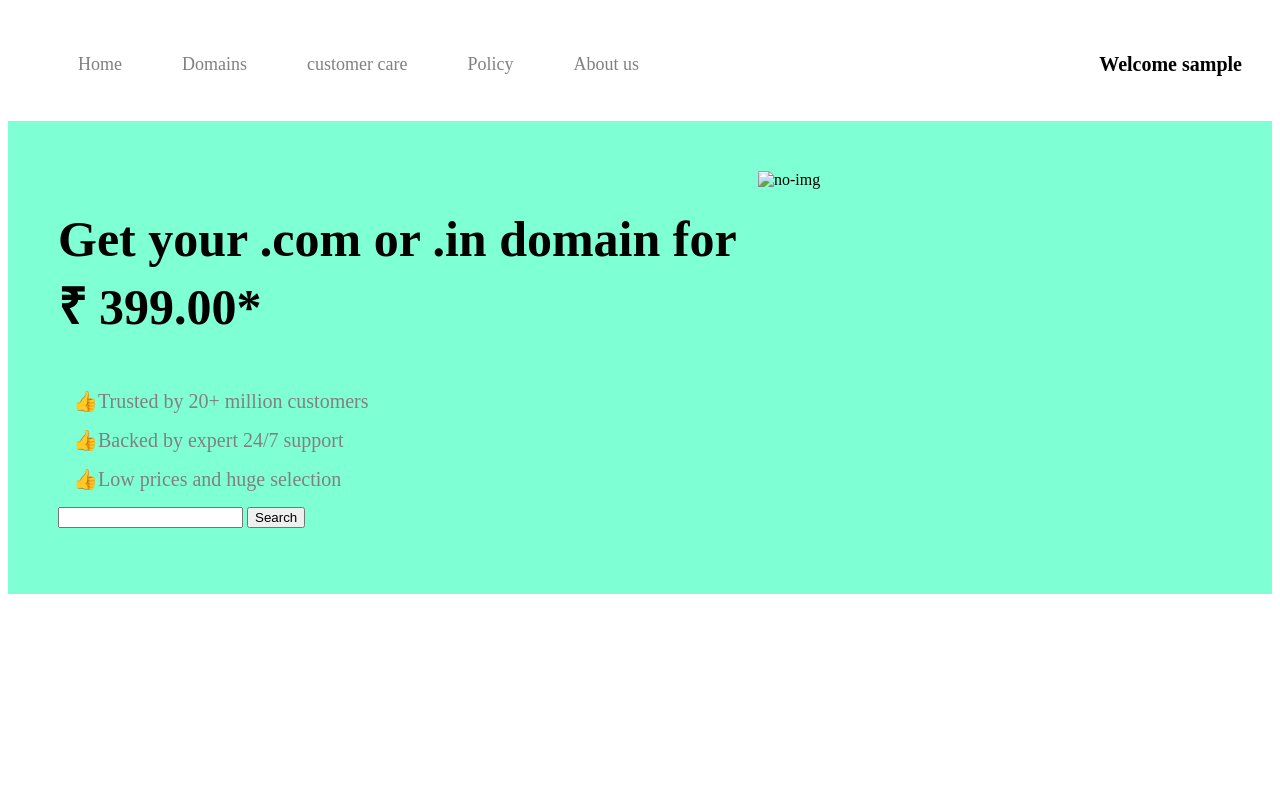
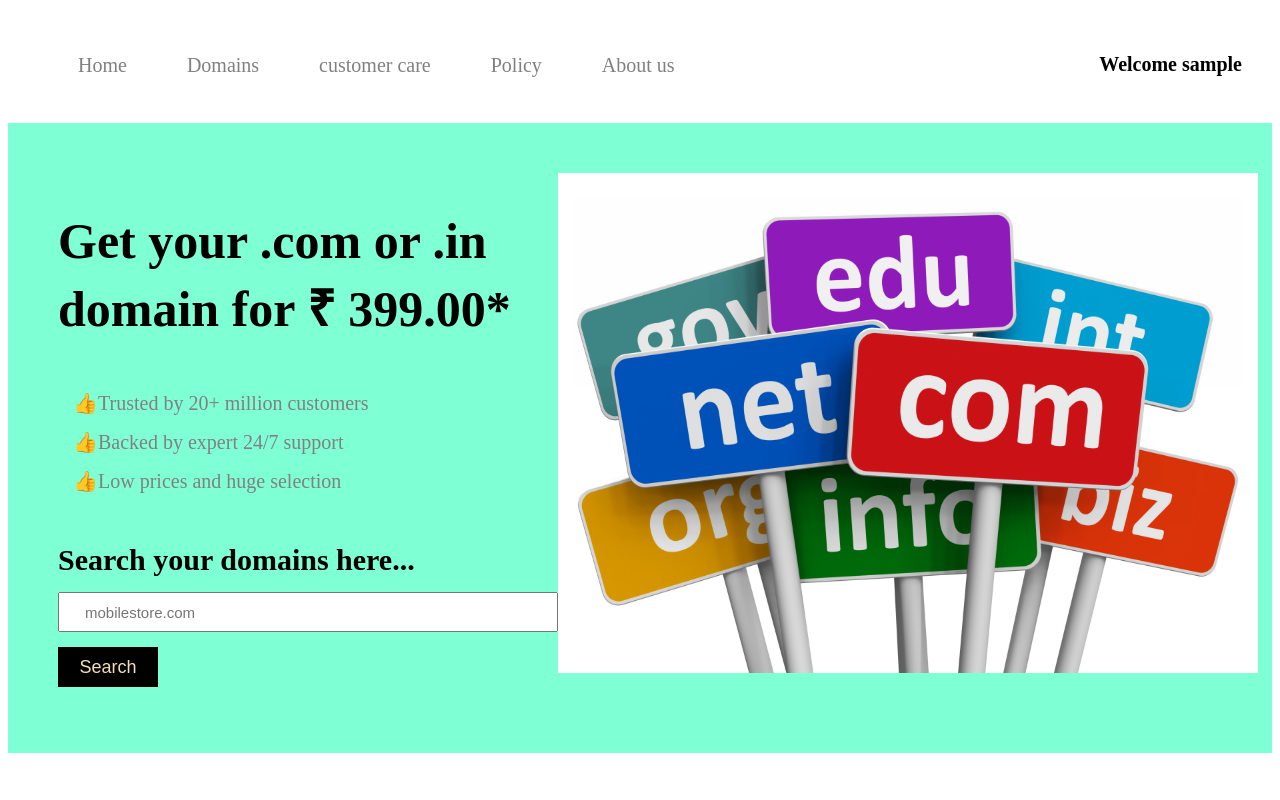
Before and after one commit to venkateshraj499/Domain-application, a PHP site: page / in a window 1280 px wide. Run offline with PHP 8.4, Linux system fonts and the light colour scheme; the visitor is signed in with stand-in values (Sample User, id 1).

Commit message:
input styled

```diff
--- a/index.css
+++ b/index.css
@@ -8,7 +8,7 @@
     list-style-type: none;
 }
 .li{
-    font-size: 18px;
+    font-size: 20px;
     color: gray;
     cursor: pointer;
     padding:30px;
@@ -40,3 +40,34 @@ h1{
     padding-top: 15px;
     font-size: 20px;
 }
+.input{
+    width: 500px;
+    height: 40px;
+    margin-top: 15px;
+    padding-left: 25px;
+    font-size: 15px;
+}
+.search{
+    font-size: 30px;
+    font-weight: 600;
+
+}
+.form{
+    margin-top: 50px;
+}
+.button{
+    height: 40px;
+    width: 100px;
+    padding:10px;
+    font-size: 18px;
+    margin-top: 15px;
+    border: none;
+    background-color: black;
+    color: wheat;
+    cursor: pointer;
+}
+button:hover{
+    background-color: white;
+    color: black;
+
+}
--- a/index.php
+++ b/index.php
@@ -28,13 +28,14 @@
                     <li class="mainLi">Backed by expert 24/7 support</li>
                     <li class="mainLi">Low prices and huge selection</li>
                 </ul>
-                <form>
-                  <input type="text" class="input"/>
+                <form class="form">
+                  <label class="search">Search your domains here...</label><br>
+                  <input type="text" class="input" placeholder="mobilestore.com"/>
                   <button type="submit" class="button">Search</button>
                 </form>
             </div>
             <div class="right">
-               <img src="" alt="no-img" />
+               <img src="./image.jpg" alt="no-img" width="700px" height="500px"/>
             </div>
         </div>
     </body>
```
Also changed, not shown: image.jpg (added).
